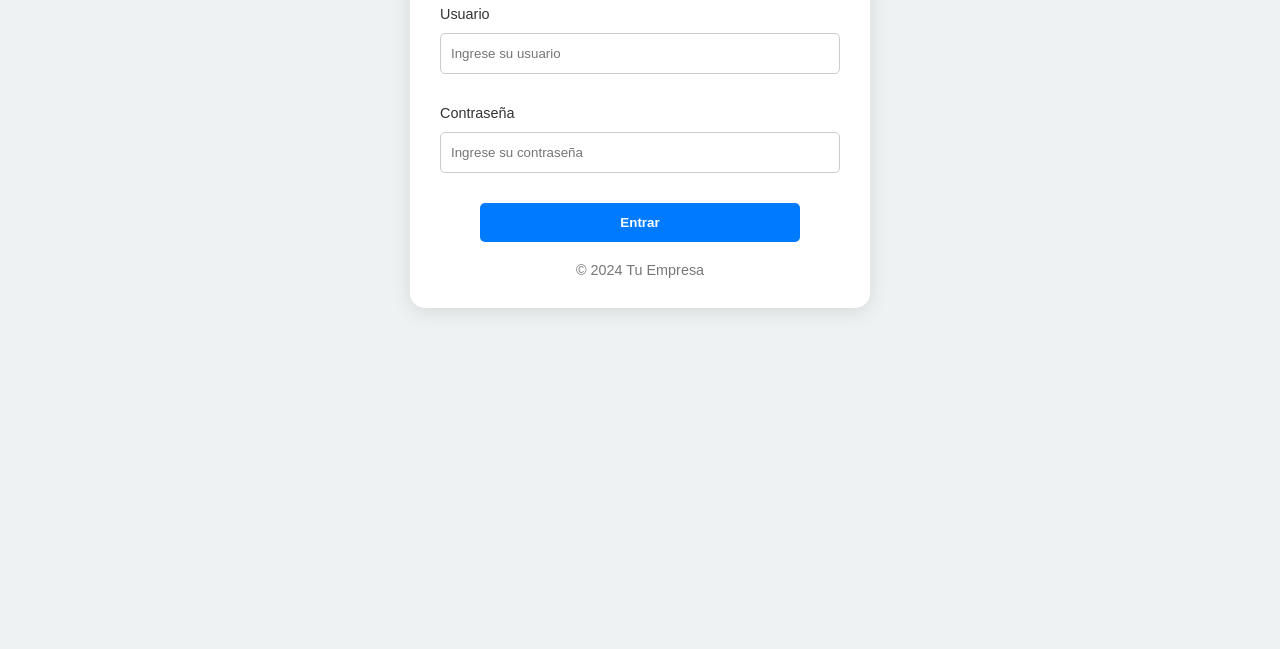
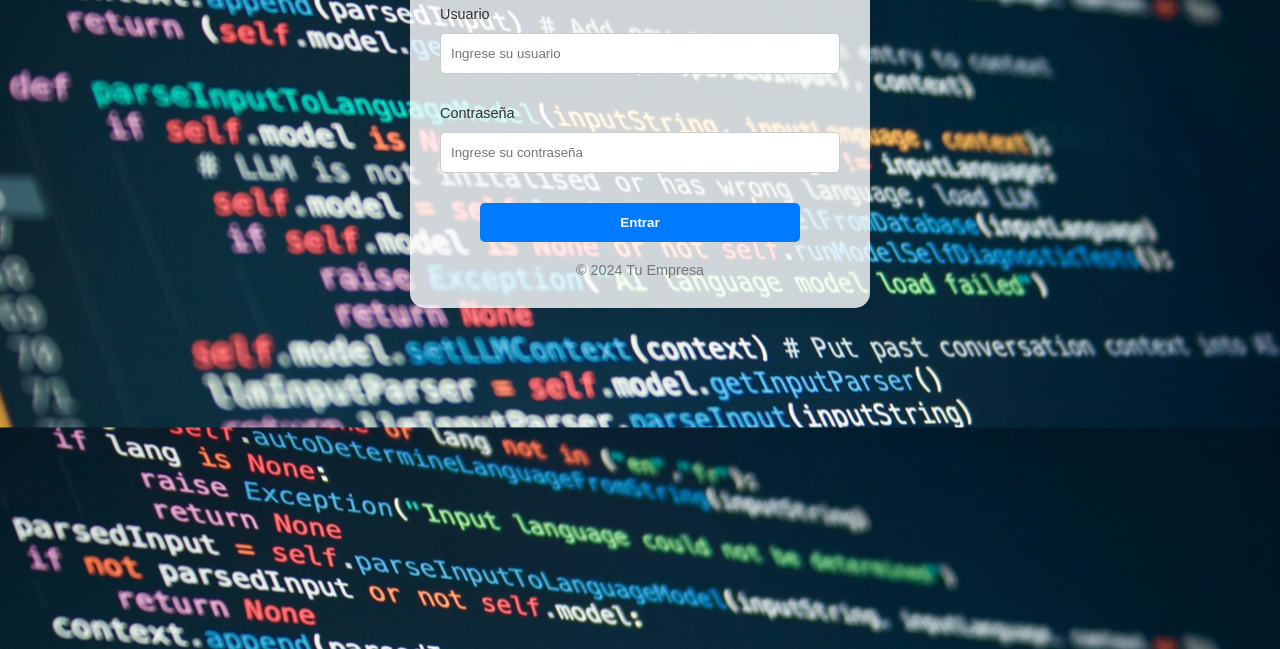
Before and after one commit to Automation-Armada/login, a plain HTML site: page index.html in a window 1280 px wide. Shown: the part 151-800 px from the top of the page. Drawn offline with Linux system fonts and the light colour scheme.

Commit message:
Update index.html

```diff
--- a/index.html
+++ b/index.html
@@ -7,13 +7,15 @@
     <style>
         body {
             font-family: 'Arial', sans-serif;
-            background-color: #eef2f3;
+            background-image: url('Programacion-informatica-scaled-e1724960033513.jpg');
+            background-size: cover; /* Asegura que la imagen cubra todo el fondo */
+            background-position: center; /* Centra la imagen de fondo */
             color: #333;
             text-align: center;
             padding: 50px;
         }
         .login-container {
-            background-color: white;
+            background-color: rgba(255, 255, 255, 0.8); /* Fondo blanco semitransparente */
             border-radius: 15px;
             box-shadow: 0 4px 20px rgba(0, 0, 0, 0.1);
             padding: 30px;
```
